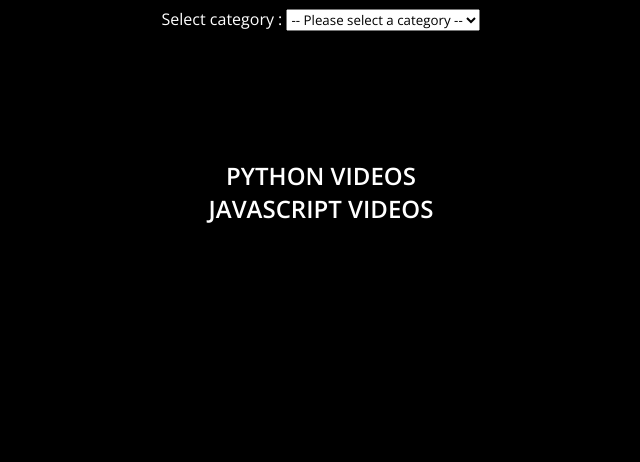
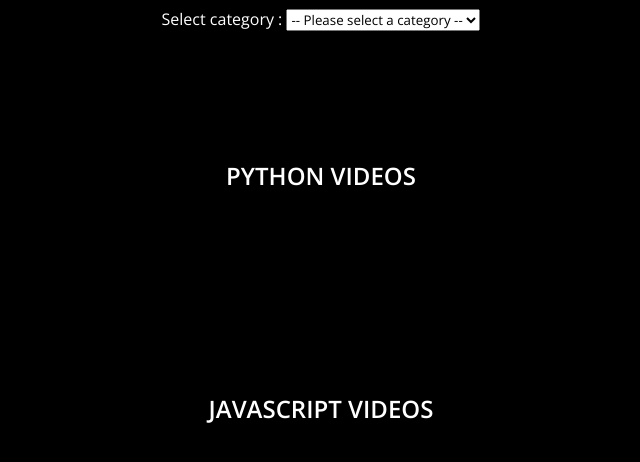
Before and after one commit to biben-hub/SimplonE-learning, a Flask app: page / in a window 1280 px wide. Shown: the part 179-641 px from the top of the page, without its empty margins (319-959 px from the left). Run offline with Flask 2, Linux system fonts and the light colour scheme; data that the repository does not hold is empty.

Commit message:
rajout du css car bug

```diff
--- a/static/css/home.css
+++ b/static/css/home.css
@@ -1,8 +1,8 @@
-
 body {
     background-color: black;
     color: white;
 }
+
 .nav-class {
     background-color: #E50914;
     width: 100%;
@@ -14,37 +14,65 @@ body {
 
 }
 
-.nav-class a{
+.nav-class a {
     text-decoration: none;
     color: white;
 }
-.nav-right{
+
+.nav-right {
     display: grid;
     grid-template-columns: 1fr 1fr;
     grid-template-rows: 1fr;
     gap: 0px 10px;
     grid-template-areas:
-      ". .";
+        ". .";
 
 }
 
-.nav-right input{
+.nav-right input {
     border-radius: 10px;
     border: none;
     padding: 4%;
 }
 
-.main{
+.main {
     text-align: center;
 }
 
-.bloc-categ{
+.bloc-categ {
 
     margin: 10%;
 
 }
 
-iframe{
-border: 1px solid white;
-margin: 5%;
+iframe {
+    border: 1px solid white;
+    margin: 5%;
 }
+
+.python-vids {
+    display: grid;
+    grid-template-columns: 1fr 1fr 1fr;
+    grid-template-rows: 1fr 1fr 1fr;
+    gap: 0px 0px;
+    grid-template-areas: ". . ."
+        ". . ."
+        ". . ."
+        ". . .";
+}
+
+.js-vids {
+    display: grid;
+    grid-template-columns: 1fr 1fr 1fr;
+    grid-template-rows: 1fr 1fr 1fr;
+    gap: 0px 0px;
+    grid-template-areas: ". . ."
+        ". . ."
+        ". . ."
+        ". . .";
+}
+
+.js-vids-title, .python-vids-title{
+    text-align: center;
+    margin: 100px 100px;
+}
--- a/templates/index.html
+++ b/templates/index.html
@@ -36,15 +36,16 @@
         </label>
     </div>
     <!-- premier carousel : python -->
-    <h2 class="python-vids">PYTHON VIDEOS</h2>
+    <h2 class="python-vids-title">PYTHON VIDEOS</h2>
 
-    <div id="python-vids">
+    <div id="python-vids" class="python-vids">
 
         {% for i in range (0,len) %}
         {% if results[i][6] == "Python" %}
 
 
-        <iframe width="560" height="315" src=" {{results[i][3]}} " frameborder="0"
+        <div class="grid-duplicate">
+            <iframe src=" {{results[i][3]}} " frameborder="0"
                 allow="accelerometer; autoplay; clipboard-write; encrypted-media; gyroscope; picture-in-picture"
                 allowfullscreen> </iframe>
             <p class="title" id="title-vid">{{results[i][1]}}
@@ -52,6 +53,7 @@
             <p class="author" id="author-vid">{{results[i][2]}}</p>
             <p class="description" id="description-vid">{{results[i][5]}}</p>
             <p>{{results[i][6]}}</p>
+        </div>
 
         {% endif %}
         {% endfor %}
@@ -61,13 +63,17 @@
 
 
     <!-- deuxieme carousel : js -->
-    <h2 class="js-vids">JAVASCRIPT VIDEOS</h2>
+    <h2 class="js-vids-title">JAVASCRIPT VIDEOS</h2>
+
+
+    <div id="python-vids" class="js-vids">
 
         {% for i in range (0,len) %}
         {% if results[i][6] == "JavaScript" %}
-    {{results[i][3]}}
 
-    <iframe width="560" height="315" src=" {{results[i][3]}} " frameborder="0"
+
+        <div class="grid-duplicate">
+            <iframe src=" {{results[i][3]}} " frameborder="0"
                 allow="accelerometer; autoplay; clipboard-write; encrypted-media; gyroscope; picture-in-picture"
                 allowfullscreen> </iframe>
             <p class="title" id="title-vid">{{results[i][1]}}
@@ -75,10 +81,11 @@
             <p class="author" id="author-vid">{{results[i][2]}}</p>
             <p class="description" id="description-vid">{{results[i][5]}}</p>
             <p>{{results[i][6]}}</p>
+        </div>
 
         {% endif %}
         {% endfor %}
-
+    </div>
 </section>
 
 {% endblock %}
```
Also changed, not shown: static/css/Js/addVideo.js (deleted). Lines whose indentation alone changed are shown as unchanged.
